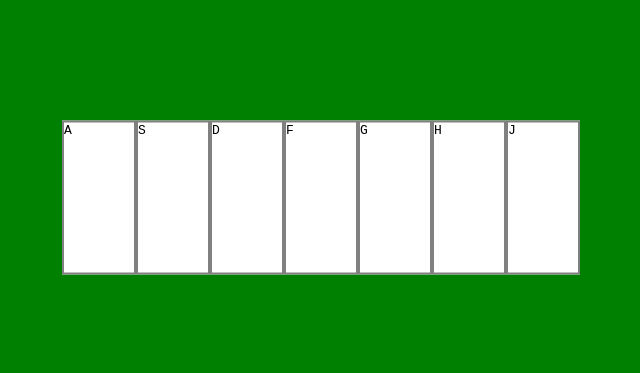
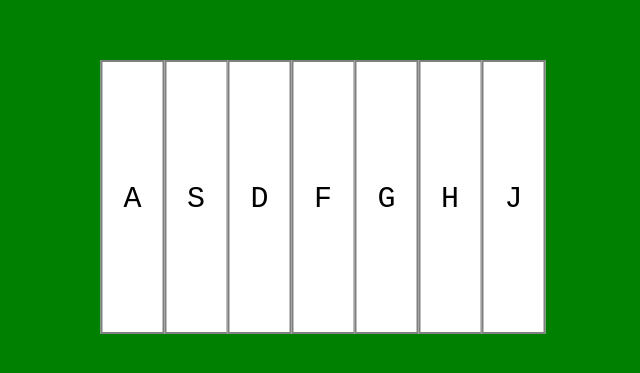
Before and after one commit to vitalii7922/virtual-piano, a website: page Virtual Piano/task/src/index.html in a window 1280 px wide. Shown: the part 203-576 px from the top of the page, without its empty margins (321-961 px from the left). Drawn offline with Linux system fonts and the light colour scheme.

Commit message:
aligned text in piano keys

```diff
--- a/Virtual Piano/task/src/index.html
+++ b/Virtual Piano/task/src/index.html
@@ -5,7 +5,7 @@
     <title>Virtual Piano</title>
     <link rel="stylesheet" href="style.css">
 </head>
-<body style="background-color:#008000;">
+<body>
 <div class="container">
     <kbd>A</kbd>
     <kbd>S</kbd>
--- a/Virtual Piano/task/src/style.css
+++ b/Virtual Piano/task/src/style.css
@@ -1,15 +1,24 @@
 kbd {
     display: inline-block;
-    width: 70px;
-    height: 150px;
+    width: 60px;
+    height: 120px;
     background-color: white;
     border: 2px solid grey;
-    margin-right: -4px;
+    margin-right: -8px;
+    padding: 120px 0 30px 0;
 }
 
-div.container {
+
+.container {
+    text-align: center;
+    font-size: 30px;
     position: fixed;
     top: 50%;
     left: 50%;
     transform: translate(-50%, -50%);
+
 }
+
+body {
+    background: green;
+}
```
